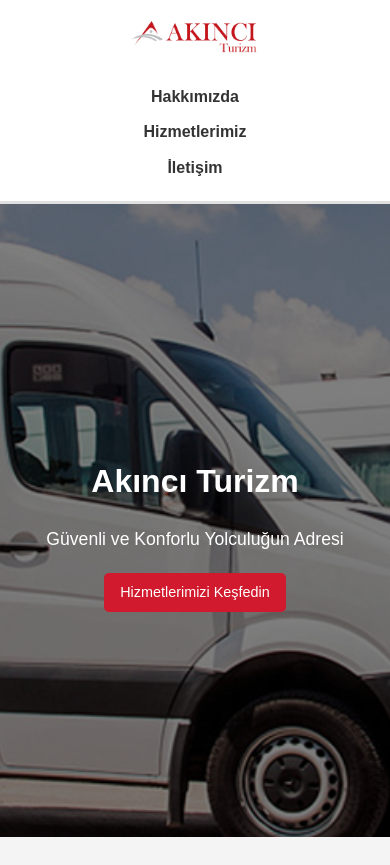
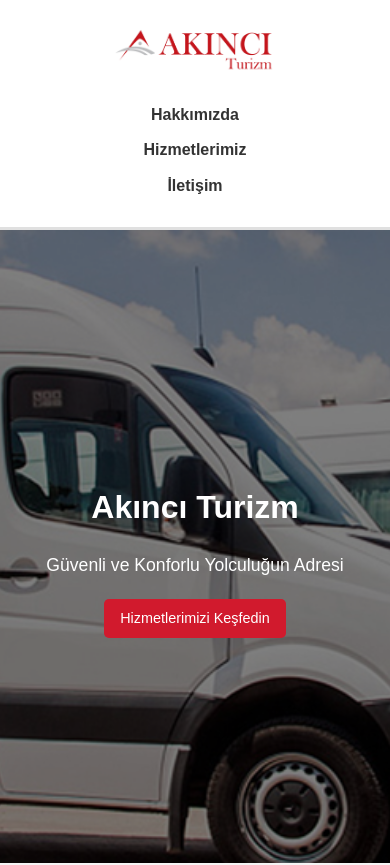
Before and after one commit to cengizgurkand/akinci, a plain HTML site: page index.html in a window 390 px wide. Shown: the top 865 px of the page. Drawn offline with Linux system fonts and the light colour scheme.

Commit message:
style.css

```diff
--- a/style.css
+++ b/style.css
@@ -18,7 +18,7 @@ body {
 .header {
     background: #fff;
     color: #333;
-    padding: 1rem 0;
+    padding: 1.5rem 0; /* Boşluğu artır */
     border-bottom: 3px solid #e0e0e0;
 }
 
@@ -29,7 +29,7 @@ body {
 }
 
 .logo {
-    height: 50px;
+    height: 60px; /* Logo boyutunu büyüt */
 }
 
 .navbar ul {
@@ -40,13 +40,14 @@ body {
 }
 
 .navbar ul li {
-    margin-left: 20px;
+    margin-left: 25px; /* Menü elemanları arasındaki boşluğu artır */
 }
 
 .navbar ul li a {
     color: #333;
     text-decoration: none;
     font-weight: bold;
+    font-size: 1.1rem; /* Yazı boyutunu büyüt */
     transition: color 0.3s ease;
 }
 
@@ -131,13 +132,17 @@ body {
 @media (max-width: 768px) {
     /* Genel ayarlar */
     .container {
-        padding: 0 15px; /* Yan boşlukları azalt */
+        padding: 0 15px;
     }
 
     /* Üst menü */
     .header .container {
         flex-direction: column;
         text-align: center;
+    }
+
+    .logo {
+        height: 50px; /* Mobil için logo boyutunu biraz küçült */
     }
 
     .navbar ul {
@@ -149,8 +154,8 @@ body {
         margin: 5px 0;
     }
 
-    .logo {
-        height: 40px;
+    .navbar ul li a {
+        font-size: 1rem; /* Mobil için menü yazı boyutunu ayarla */
     }
 
     /* Banner */
```
